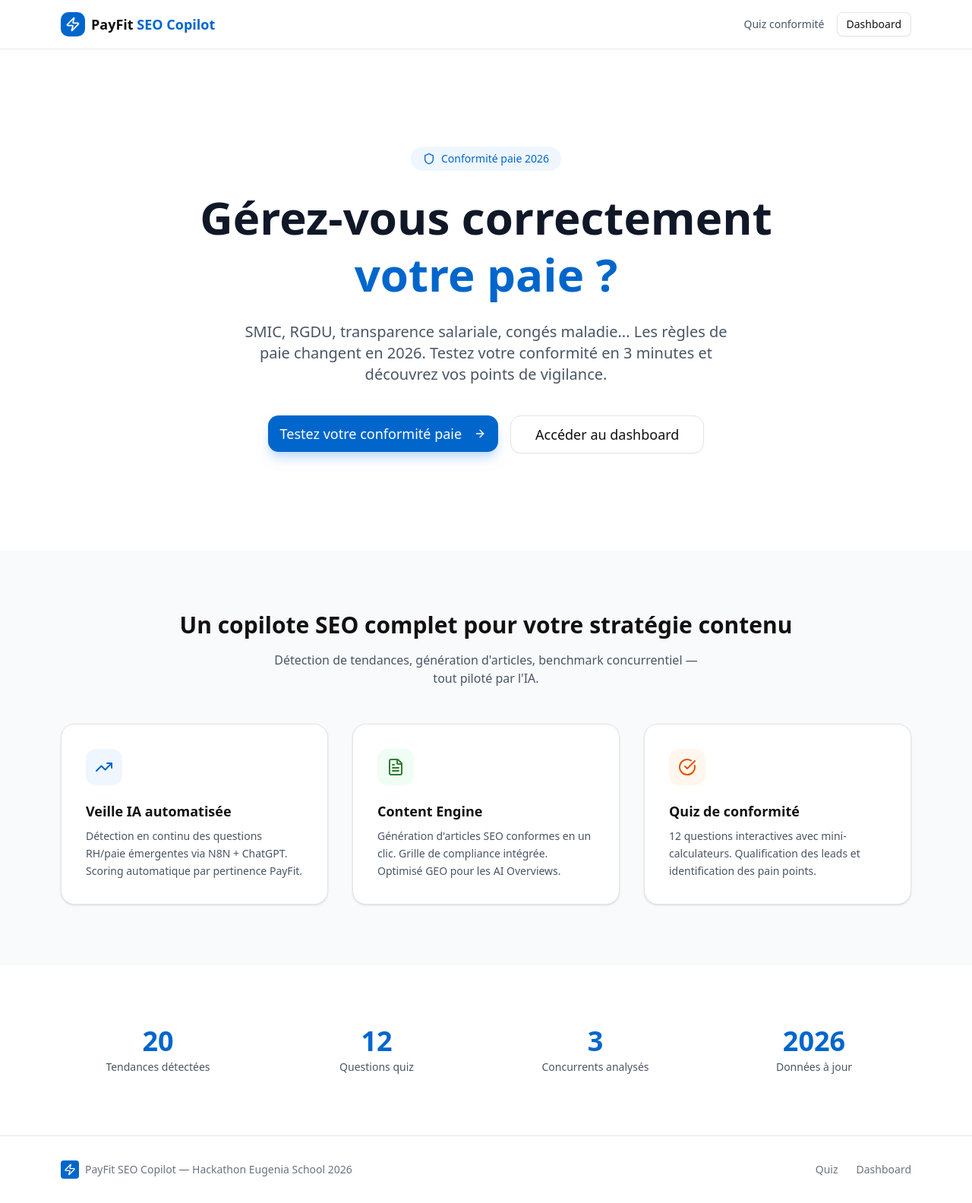
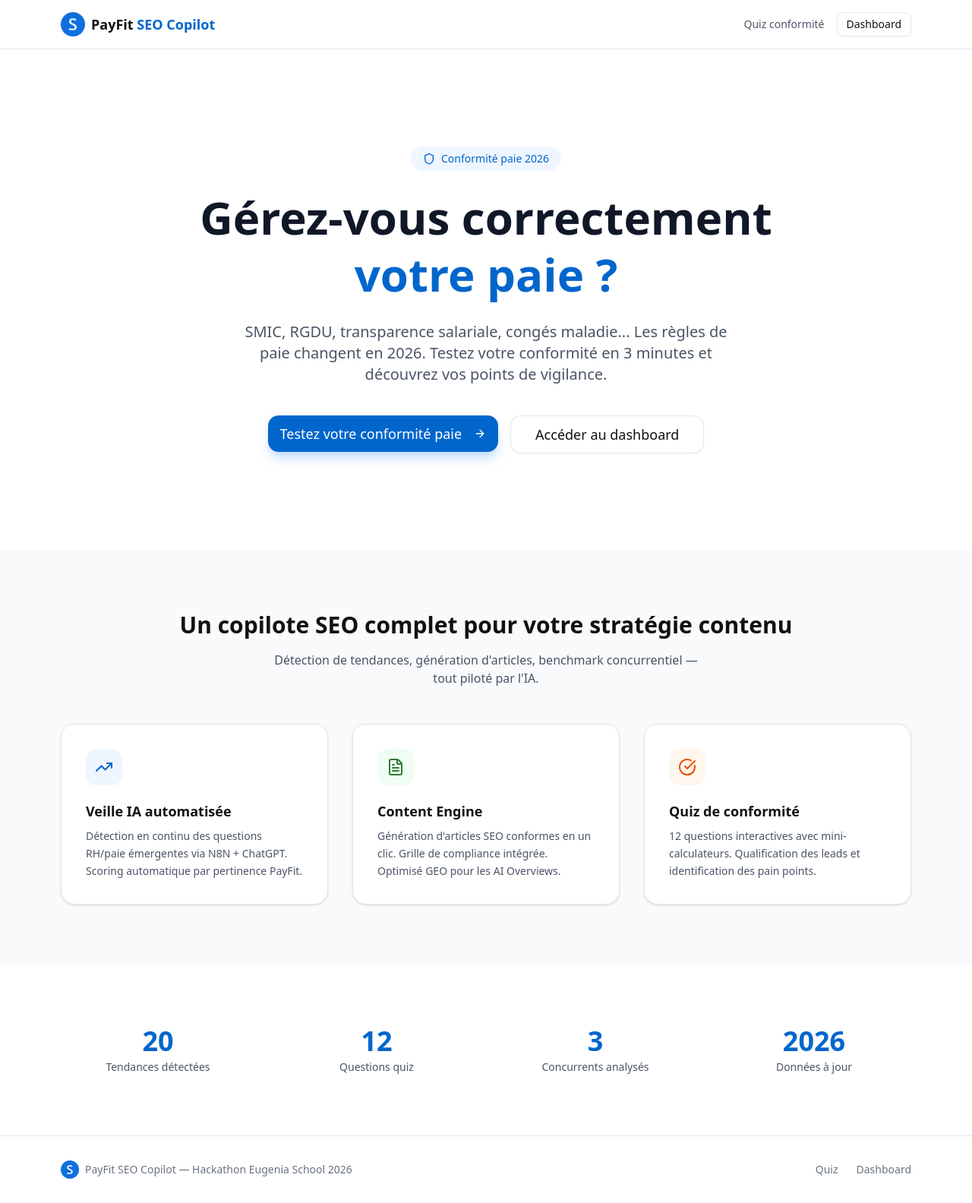
Before and after one commit to kasaden/hackaton-payfit, a Next.js app: page / in a window 1280 px wide. Shown: the whole page at 76% size. Built offline with nearby package versions, Linux system fonts and the light colour scheme.

Commit message:
logo 'S', seo copilot

```diff
--- a/src/app/articles/[slug]/page.tsx
+++ b/src/app/articles/[slug]/page.tsx
@@ -1,7 +1,8 @@
 import { createServiceClient } from "@/lib/supabase/server";
 import { notFound } from "next/navigation";
 import Link from "next/link";
-import { Zap, ArrowLeft, Calendar } from "lucide-react";
+import { ArrowLeft, Calendar } from "lucide-react";
+import Image from "next/image";
 import { Button } from "@/components/ui/button";
 
 // Simple markdown to HTML conversion for basic formatting
@@ -55,9 +56,7 @@ export default async function ArticlePage({
       <header className="border-b bg-white/80 backdrop-blur-sm sticky top-0 z-50">
         <div className="max-w-3xl mx-auto px-4 h-14 flex items-center justify-between">
           <Link href="/" className="flex items-center gap-2">
-            <div className="w-7 h-7 rounded-lg bg-[#0066CC] flex items-center justify-center">
-              <Zap className="w-4 h-4 text-white" />
-            </div>
+            <Image src="/logo-seo-copilot.png" alt="Logo" width={28} height={28} className="rounded-lg" />
             <span className="font-semibold text-sm">
               PayFit <span className="text-[#0066CC]">SEO Copilot</span>
             </span>
--- a/src/app/login/page.tsx
+++ b/src/app/login/page.tsx
@@ -8,7 +8,8 @@ import { Input } from "@/components/ui/input";
 import { Label } from "@/components/ui/label";
 import { Card } from "@/components/ui/card";
 import { Alert } from "@/components/ui/alert";
-import { Zap, LogIn, AlertCircle } from "lucide-react";
+import { LogIn, AlertCircle } from "lucide-react";
+import Image from "next/image";
 import Link from "next/link";
 
 export default function LoginPage() {
@@ -44,9 +45,7 @@ export default function LoginPage() {
         {/* Logo */}
         <div className="text-center mb-8">
           <Link href="/" className="inline-flex items-center gap-2 mb-4">
-            <div className="w-10 h-10 rounded-xl bg-[#0066CC] flex items-center justify-center">
-              <Zap className="w-6 h-6 text-white" />
-            </div>
+            <Image src="/logo-seo-copilot.png" alt="Logo" width={40} height={40} className="rounded-xl" />
           </Link>
           <h1 className="text-xl font-bold">
             PayFit <span className="text-[#0066CC]">SEO Copilot</span>
--- a/src/app/page.tsx
+++ b/src/app/page.tsx
@@ -1,11 +1,11 @@
 import Link from "next/link";
+import Image from "next/image";
 import {
   CheckCircle,
   ArrowRight,
   Shield,
   TrendingUp,
   FileText,
-  Zap,
 } from "lucide-react";
 import { Button } from "@/components/ui/button";
 
@@ -16,9 +16,13 @@ export default function HomePage() {
       <header className="border-b bg-white/80 backdrop-blur-sm sticky top-0 z-50">
         <div className="max-w-6xl mx-auto px-4 h-16 flex items-center justify-between">
           <div className="flex items-center gap-2">
-            <div className="w-8 h-8 rounded-lg bg-[#0066CC] flex items-center justify-center">
-              <Zap className="w-5 h-5 text-white" />
-            </div>
+            <Image
+              src="/logo-seo-copilot.png"
+              alt="PayFit SEO Copilot"
+              width={32}
+              height={32}
+              className="rounded-lg"
+            />
             <span className="font-semibold text-lg">
               PayFit <span className="text-[#0066CC]">SEO Copilot</span>
             </span>
@@ -154,9 +158,13 @@ export default function HomePage() {
       <footer className="border-t py-8">
         <div className="max-w-6xl mx-auto px-4 flex flex-col md:flex-row items-center justify-between gap-4">
           <div className="flex items-center gap-2 text-sm text-gray-500">
-            <div className="w-6 h-6 rounded bg-[#0066CC] flex items-center justify-center">
-              <Zap className="w-4 h-4 text-white" />
-            </div>
+            <Image
+              src="/logo-seo-copilot.png"
+              alt="Logo"
+              width={24}
+              height={24}
+              className="rounded"
+            />
             PayFit SEO Copilot — Hackathon Eugenia School 2026
           </div>
           <div className="flex gap-6 text-sm text-gray-500">
--- a/src/app/quiz/page.tsx
+++ b/src/app/quiz/page.tsx
@@ -7,7 +7,8 @@ import { QuizProgress } from "@/components/quiz/QuizProgress";
 import { QuizCard } from "@/components/quiz/QuizCard";
 import { MiniCalculator } from "@/components/quiz/MiniCalculator";
 import { Button } from "@/components/ui/button";
-import { ArrowRight, ArrowLeft, Zap } from "lucide-react";
+import { ArrowRight, ArrowLeft } from "lucide-react";
+import Image from "next/image";
 import Link from "next/link";
 
 interface Answer {
@@ -124,9 +125,7 @@ export default function QuizPage() {
       <header className="bg-white border-b">
         <div className="max-w-3xl mx-auto px-4 h-14 flex items-center justify-between">
           <Link href="/" className="flex items-center gap-2">
-            <div className="w-7 h-7 rounded-lg bg-[#0066CC] flex items-center justify-center">
-              <Zap className="w-4 h-4 text-white" />
-            </div>
+            <Image src="/logo-seo-copilot.png" alt="Logo" width={28} height={28} className="rounded-lg" />
             <span className="font-semibold text-sm">
               PayFit <span className="text-[#0066CC]">SEO Copilot</span>
             </span>
--- a/src/app/quiz/results/page.tsx
+++ b/src/app/quiz/results/page.tsx
@@ -8,9 +8,9 @@ import {
   AlertTriangle,
   XCircle,
   ArrowRight,
-  Zap,
   RotateCcw,
 } from "lucide-react";
+import Image from "next/image";
 import { Button } from "@/components/ui/button";
 import { Card } from "@/components/ui/card";
 import { Badge } from "@/components/ui/badge";
@@ -74,9 +74,7 @@ function ResultsContent() {
       <header className="bg-white border-b">
         <div className="max-w-3xl mx-auto px-4 h-14 flex items-center justify-between">
           <Link href="/" className="flex items-center gap-2">
-            <div className="w-7 h-7 rounded-lg bg-[#0066CC] flex items-center justify-center">
-              <Zap className="w-4 h-4 text-white" />
-            </div>
+            <Image src="/logo-seo-copilot.png" alt="Logo" width={28} height={28} className="rounded-lg" />
             <span className="font-semibold text-sm">
               PayFit <span className="text-[#0066CC]">SEO Copilot</span>
             </span>
--- a/src/components/dashboard/Sidebar.tsx
+++ b/src/components/dashboard/Sidebar.tsx
@@ -10,8 +10,8 @@ import {
   BarChart3,
   PieChart,
   LogOut,
-  Zap,
 } from "lucide-react";
+import Image from "next/image";
 import { Separator } from "@/components/ui/separator";
 
 const navItems = [
@@ -37,9 +37,7 @@ export function Sidebar() {
       {/* Logo */}
       <div className="p-6">
         <Link href="/" className="flex items-center gap-2">
-          <div className="w-8 h-8 rounded-lg bg-[#0066CC] flex items-center justify-center">
-            <Zap className="w-5 h-5 text-white" />
-          </div>
+          <Image src="/logo-seo-copilot.png" alt="Logo" width={32} height={32} className="rounded-lg" />
           <div>
             <span className="font-semibold text-sm">PayFit</span>{" "}
             <span className="text-[#0066CC] font-semibold text-sm">
```
Also changed, not shown: public/logo-seo-copilot.png (added).
